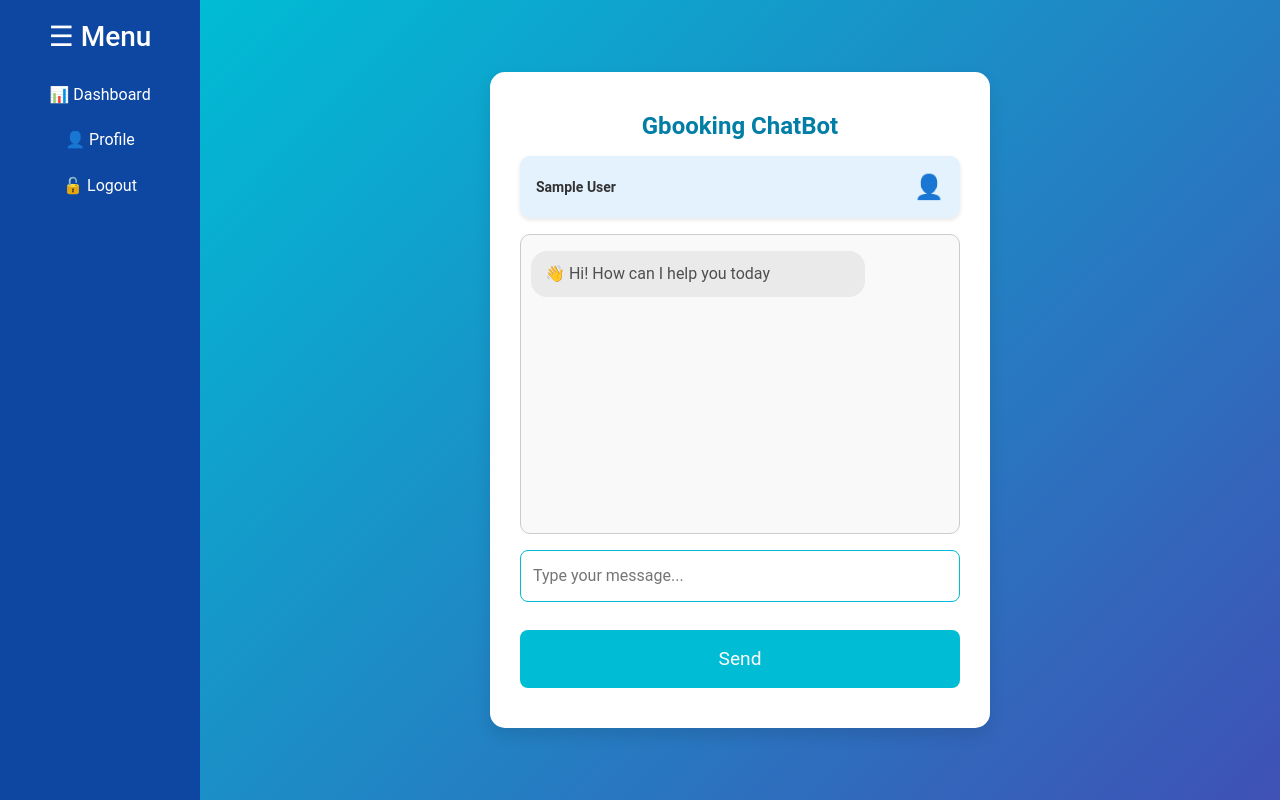
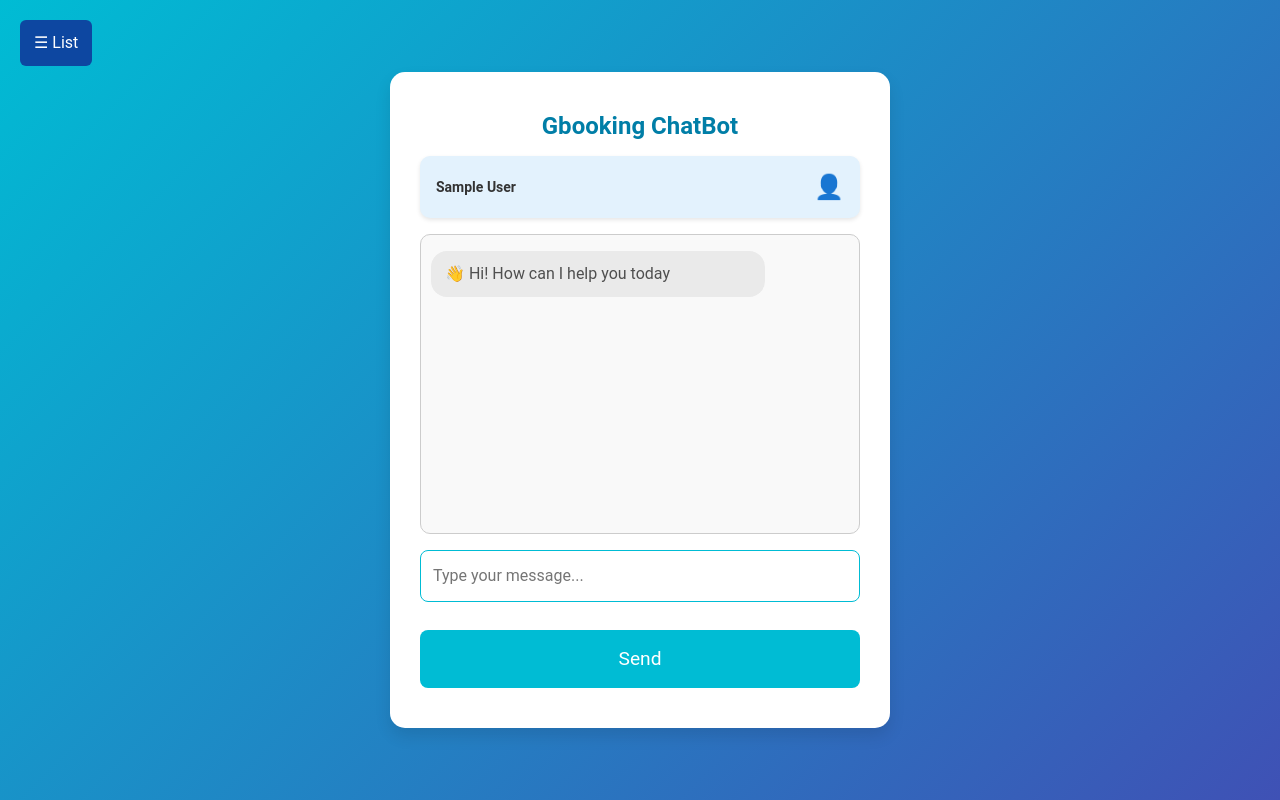
Before and after one commit to gbooking3/GbookingAI, a React (Vite) app in the folder client/: page /dashboard in a window 1280 px wide. Built offline with nearby package versions, Linux system fonts and the light colour scheme; sample sign-in values are in the browser's storage.

Commit message:
DashBoard Gui

```diff
--- a/client/src/pages/website/auth/dashboard/DashBoard.jsx
+++ b/client/src/pages/website/auth/dashboard/DashBoard.jsx
@@ -1,18 +1,17 @@
 import { useState, useContext } from "react";
-import { User } from '../../context/UserContext'; // Make sure path is correct
-import { useNavigate } from 'react-router-dom'; // Import useNavigate
+import { User } from '../../context/UserContext';
+import { useNavigate } from 'react-router-dom';
 
 function ChatBot() {
-  const navigate = useNavigate(); // Initialize the navigate function
-
+  const navigate = useNavigate();
   const [messages, setMessages] = useState([
     { from: "bot", text: "👋 Hi! How can I help you today" }
   ]);
   const [input, setInput] = useState("");
   const [loading, setLoading] = useState(false);
   const [errorMessage, setErrorMessage] = useState("");
+  const [isSidebarOpen, setIsSidebarOpen] = useState(false); // sidebar toggle
 
-  // 👤 Get user info from context
   const userContext = useContext(User);
   const user = userContext?.auth?.userDetails || {};
 
@@ -41,26 +40,16 @@ function ChatBot() {
     }
   };
 
-  // Handle profile click to navigate to profile page
-  const handleLogoutClick = () => {
-    navigate("/login");
-  };
-
-  // Handle profile click to navigate to profile page
-  const handleProfileClick = () => {
-    navigate("/profile");
-  };
-
-  // Handle dashboard click to navigate to dashboard page
-  const handleDashboardClick = () => {
-    navigate("/dashboard");
-  };
+  const handleLogoutClick = () => navigate("/login");
+  const handleProfileClick = () => navigate("/profile");
+  const handleDashboardClick = () => navigate("/dashboard");
 
   return (
-    <div style={{ display: "flex", minHeight: "100vh" }}>
+    <div style={{ display: "flex", minHeight: "100vh", position: "relative" }}>
 
       {/* Sidebar */}
-      <div style={{
+      <div
+        style={{
           width: "200px",
           backgroundColor: "#0d47a1",
           color: "#fff",
@@ -68,23 +57,46 @@ function ChatBot() {
           display: "flex",
           flexDirection: "column",
           gap: "20px",
-        fontSize: "16px"
-      }}>
+          fontSize: "16px",
+          position: "absolute",
+          top: 0,
+          left: isSidebarOpen ? "0" : "-220px",
+          height: "100%",
+          transition: "left 0.3s ease-in-out",
+          zIndex: 10,
+        }}
+      >
         <h3>☰ Menu</h3>
-                {/* Dashboard button navigates to dashboard page */}
         <div onClick={handleDashboardClick} style={{ cursor: "pointer" }}>📊 Dashboard</div>
-        {/* Profile button navigates to profile page */}
         <div onClick={handleProfileClick} style={{ cursor: "pointer" }}>👤 Profile</div>
         <div onClick={handleLogoutClick} style={{ cursor: "pointer" }}>🔓 Logout</div>
-
       </div>
 
+      {/* Toggle Sidebar Button */}
+      <button
+        onClick={() => setIsSidebarOpen(!isSidebarOpen)}
+        style={{
+          position: "absolute",
+          top: "20px",
+          left: "20px",
+          zIndex: 20,
+          background: "#0d47a1",
+          color: "#fff",
+          border: "none",
+          padding: "10px 14px",
+          borderRadius: "6px",
+          cursor: "pointer"
+        }}
+      >
+        ☰ List
+      </button>
+
       {/* Chat area */}
-      <div className="form-container" style={{ flex: 1, padding: "40px" }}>
+      <div className="form-container" style={{ flex: 1, padding: "40px", marginLeft: "0px" }}>
         <div className="form">
           <h2 className="form-title">Gbooking ChatBot</h2>
 
-          {/* 👤 User profile card */}
+          {/* User Profile Card */}
           <div style={{
             backgroundColor: "#e3f2fd",
             padding: "12px 16px",
```
Lines whose indentation alone changed are shown as unchanged.
